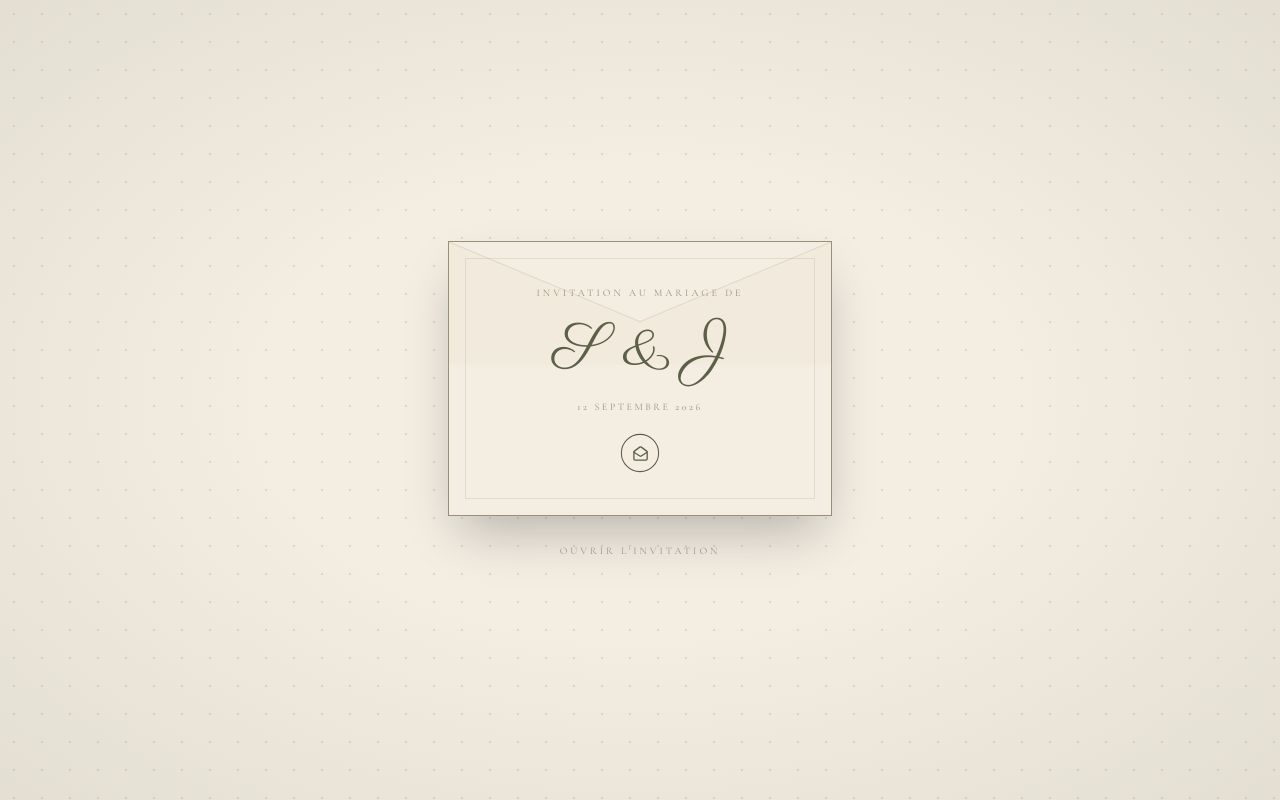
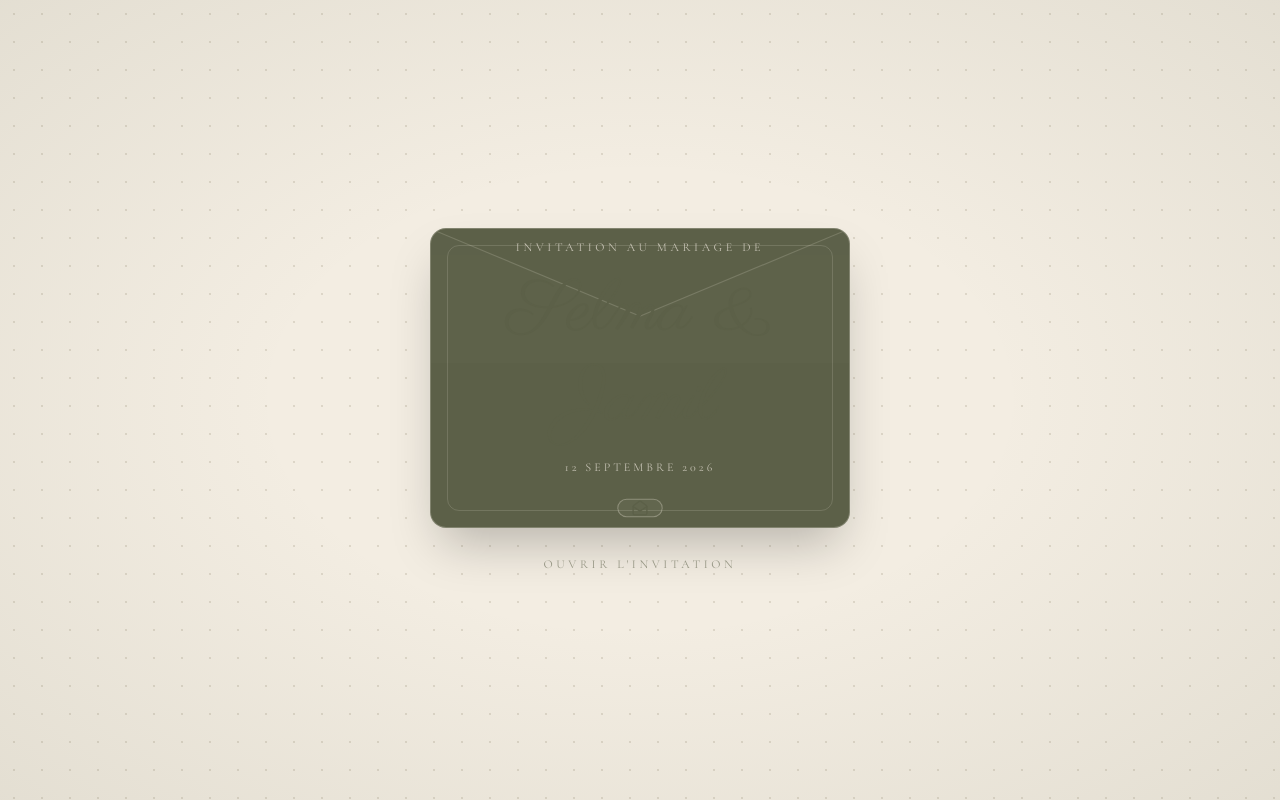
Before and after one commit to mehdibenabdallah6-hue/s-et-j, a React (Vite) app: page / in a window 1280 px wide. Built offline with nearby package versions, Linux system fonts and the light colour scheme.

Commit message:
design: update envelope aesthetics to luxury green paper with gold foil

```diff
--- a/src/components/Envelope.tsx
+++ b/src/components/Envelope.tsx
@@ -51,25 +51,25 @@ export default function Envelope({ onOpen }: { onOpen: () => void }) {
               initial={{ opacity: 0, y: 30 }}
               animate={{ opacity: 1, y: 0 }}
               transition={{ duration: 1, delay: 0.2, ease: 'easeOut' }}
-              className="w-72 sm:w-96 bg-[var(--color-wedding-bg)] border border-[var(--color-wedding-illustration)] shadow-2xl relative overflow-hidden"
+              className="w-80 sm:w-[420px] bg-[var(--color-wedding-accent)] border border-[rgba(243,237,226,0.25)] shadow-2xl relative overflow-hidden rounded-2xl"
               style={{ aspectRatio: '7/5' }}
             >
               {/* Envelope V-flap decoration */}
-              <div className="absolute top-0 left-0 w-full overflow-hidden" style={{ height: '45%' }}>
+              <div className="absolute top-0 left-0 w-full overflow-hidden opacity-90" style={{ height: '45%' }}>
                 <svg viewBox="0 0 400 200" preserveAspectRatio="none" className="w-full h-full" fill="none">
-                  <path d="M 0 0 L 200 130 L 400 0" stroke="rgba(154,142,120,0.3)" strokeWidth="1" />
-                  <path d="M 0 0 L 200 130 L 400 0 L 400 200 L 0 200 Z" fill="rgba(200,169,110,0.04)" />
+                  <path d="M 0 0 L 200 130 L 400 0" stroke="rgba(243,237,226,0.2)" strokeWidth="1.5" />
+                  <path d="M 0 0 L 200 130 L 400 0 L 400 200 L 0 200 Z" fill="rgba(243,237,226,0.015)" />
                 </svg>
               </div>
 
               {/* Inner card content */}
-              <div className="absolute inset-4 border border-[var(--color-wedding-illustration)]/20 flex flex-col items-center justify-center text-center p-6">
+              <div className="absolute inset-4 border border-[rgba(243,237,226,0.15)] rounded-xl flex flex-col items-center justify-center text-center p-6">
                 <motion.p
                   initial={{ opacity: 0 }}
                   animate={{ opacity: 1 }}
                   transition={{ delay: 0.6, duration: 0.8 }}
-                  className="uppercase tracking-[0.3em] text-[10px] mb-3"
-                  style={{ color: 'var(--color-wedding-illustration)' }}
+                  className="uppercase tracking-[0.3em] text-[10px] sm:text-xs mb-3 font-serif"
+                  style={{ color: 'rgba(243,237,226,0.7)' }}
                 >
                   Invitation au mariage de
                 </motion.p>
@@ -77,29 +77,30 @@ export default function Envelope({ onOpen }: { onOpen: () => void }) {
                   initial={{ opacity: 0, y: 10 }}
                   animate={{ opacity: 1, y: 0 }}
                   transition={{ delay: 0.8, duration: 0.8 }}
-                  className="font-script text-5xl sm:text-6xl leading-tight"
-                  style={{ color: 'var(--color-wedding-accent)' }}
+                  className="font-script text-5xl sm:text-7xl leading-tight"
+                  style={{ color: 'var(--color-wedding-gold)' }}
                 >
-                  S & J
+                  Selma & Jamil
                 </motion.h1>
                 <motion.p
                   initial={{ opacity: 0 }}
                   animate={{ opacity: 1 }}
                   transition={{ delay: 1.0, duration: 0.8 }}
-                  className="uppercase tracking-[0.25em] text-[10px] mt-3"
-                  style={{ color: 'var(--color-wedding-illustration)' }}
+                  className="uppercase tracking-[0.25em] text-[10px] sm:text-xs mt-3 font-serif"
+                  style={{ color: 'rgba(243,237,226,0.7)' }}
                 >
                   12 Septembre 2026
                 </motion.p>
 
                 {/* Animated icon */}
                 <motion.div
-                  className="mt-5 w-9 h-9 rounded-full border flex items-center justify-center"
-                  style={{ borderColor: 'var(--color-wedding-accent)' }}
-                  animate={{ scale: [1, 1.12, 1] }}
+                  className="mt-6 w-11 h-11 rounded-full border flex items-center justify-center transition-colors duration-300"
+                  style={{ borderColor: 'rgba(243,237,226,0.3)', backgroundColor: 'rgba(243,237,226,0.04)' }}
+                  whileHover={{ backgroundColor: 'rgba(243,237,226,0.1)', borderColor: 'var(--color-wedding-gold)' }}
+                  animate={{ scale: [1, 1.06, 1] }}
                   transition={{ duration: 2, repeat: Infinity, ease: 'easeInOut' }}
                 >
-                  <MailOpen size={15} style={{ color: 'var(--color-wedding-accent)' }} />
+                  <MailOpen size={16} style={{ color: 'var(--color-wedding-gold)' }} />
                 </motion.div>
               </div>
             </motion.div>
@@ -109,7 +110,7 @@ export default function Envelope({ onOpen }: { onOpen: () => void }) {
               initial={{ opacity: 0 }}
               animate={{ opacity: [0, 1, 0.5, 1] }}
               transition={{ delay: 1.2, duration: 2, repeat: Infinity }}
-              className="mt-7 uppercase tracking-[0.3em] text-[10px]"
+              className="mt-7 uppercase tracking-[0.3em] text-xs font-serif"
               style={{ color: 'var(--color-wedding-accent)' }}
             >
               Ouvrir l'invitation
```
